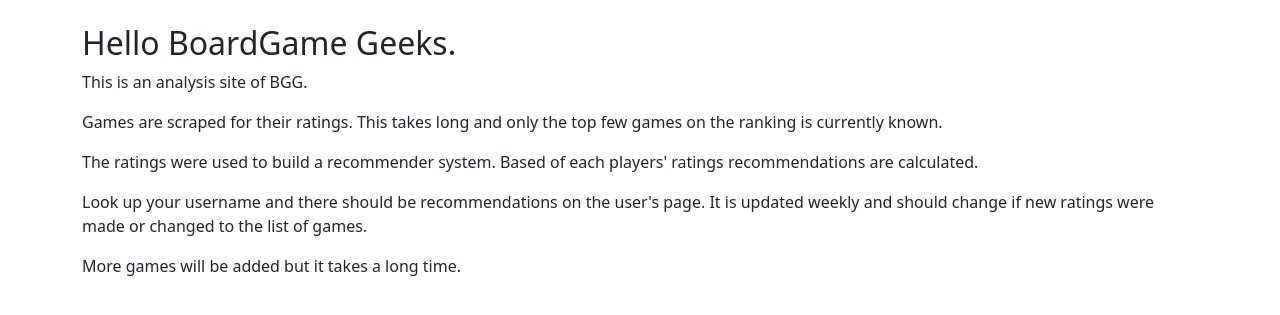
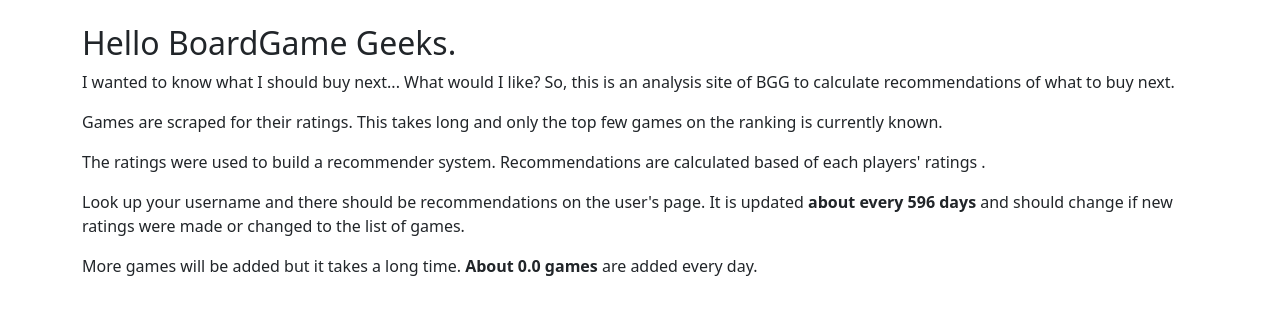
Before and after one commit to Tjorriemorrie/bggd, a Django app: page /about/ in a window 1280 px wide. Shown: the part 56-371 px from the top of the page. Run offline with Django 3.2, Linux system fonts and the light colour scheme; tables that the repository leaves empty hold one stand-in row (values such as "Sample post"); some libraries are stand-ins or nearby versions.

Commit message:
Site views updated

```diff
--- a/bgg/settings.py
+++ b/bgg/settings.py
@@ -45,6 +45,7 @@ INSTALLED_APPS = [
     'django.contrib.sessions',
     'django.contrib.messages',
     'django.contrib.staticfiles',
+    'django.contrib.humanize',
 
     'main.apps.MainConfig',
 ]
@@ -95,7 +96,7 @@ CACHES = {
     'default': {
         'BACKEND': 'django.core.cache.backends.locmem.LocMemCache',
         # 'LOCATION': 'DataFlair',
-        'TIMEOUT': 60 * 60 * 24
+        'TIMEOUT': DEBUG and 1 or 60 * 60 * 24
     }
 }
 
--- a/main/models.py
+++ b/main/models.py
@@ -109,7 +109,7 @@ class Player(models.Model):
 
 
 class Day(models.Model):
-    day = models.DateField()
+    day = models.DateField(db_index=True)
 
     reviews_cnt = models.IntegerField()
     reviews_avg = models.FloatField()
@@ -146,7 +146,7 @@ class Review(models.Model):
         GameDay, null=True, on_delete=models.SET_NULL, related_name='reviews')
 
     bgg_id = models.PositiveIntegerField(db_index=True)
-    rating = models.FloatField()
+    rating = models.FloatField(db_index=True)
     comment = models.CharField(max_length=256, null=True)
     reviewed_at = models.DateTimeField(db_index=True)
 
--- a/main/static/main/css/main.css
+++ b/main/static/main/css/main.css
@@ -0,0 +1,9 @@
+.card-img-top {
+    width: 100%;
+    height: 20vh;
+    object-fit: cover;
+}
+
+.card-img-top-4 {
+    height: 30vh;
+}
--- a/main/templates/main/about.html
+++ b/main/templates/main/about.html
@@ -9,15 +9,19 @@
     <div class="row">
       <div class="col">
         <h2>Hello BoardGame Geeks.</h2>
-        <p>This is an analysis site of BGG.</p>
+        <p>I wanted to know what I should buy next... What would I like? So, this is
+          an analysis site of BGG to calculate recommendations of what to buy next.</p>
         <p>Games are scraped for their ratings. This takes long and only
           the top few games on the ranking is currently known.</p>
-        <p>The ratings were used to build a recommender system. Based of each
-          players' ratings recommendations are calculated.</p>
+        <p>The ratings were used to build a recommender system.
+          Recommendations are calculated based of each players' ratings .</p>
         <p>Look up your username and there should be recommendations
-          on the user's page. It is updated weekly and should change
-          if new ratings were made or changed to the list of games.</p>
-        <p>More games will be added but it takes a long time.</p>
+          on the user's page. It is updated <strong>about every {{ player_turnover }}
+            days</strong> and should change if new ratings were made or changed to the
+          list of games.</p>
+        <p>More games will be added but it takes a long time.
+          <strong>About {{ game_added|floatformat }}
+            games</strong> are added every day.</p>
       </div>
     </div>
   </div>
--- a/main/templates/main/base.html
+++ b/main/templates/main/base.html
@@ -8,6 +8,7 @@
     <link rel="icon" href="{% static 'main/favicon.ico' %}">
     <link href="{% static 'main/bootstrap-5.1.0-dist/css/bootstrap.min.css' %}" rel="stylesheet"/>
     <link href="{% static 'main/bootstrap-icons-1.5.0/bootstrap-icons.css' %}" rel="stylesheet"/>
+    <link href="{% static 'main/css/main.css' %}" rel="stylesheet"/>
     <script src="{% static 'main/bootstrap-5.1.0-dist/js/bootstrap.min.js' %}" type="text/javascript"></script>
 </head>
 <body>
--- a/main/templates/main/game_list.html
+++ b/main/templates/main/game_list.html
@@ -1,4 +1,5 @@
 {% extends 'main/base.html' %}
+{% load humanize %}
 {% load params %}
 
 {% block content %}
@@ -19,7 +20,7 @@
     <div class="row">
       <div class="col">
         <p>
-          {{ paginator.count }} results
+          {{ paginator.count|intcomma }} results
           {% if s %}
             <small>(<a href="?{% drop_param 's' %}">clear</a>)</small>
           {% endif %}
@@ -102,7 +103,7 @@
               </a>
             </td>
             <td>{{ game.year }}</td>
-            <td>{% if game.review_cnt %}{{ game.reviews_cnt }}{% endif %}</td>
+            <td>{% if game.review_cnt %}{{ game.reviews_cnt|intcomma }}{% endif %}</td>
           </tr>
         {% endfor %}
         </tbody>
--- a/main/templates/main/player_list.html
+++ b/main/templates/main/player_list.html
@@ -1,4 +1,5 @@
 {% extends 'main/base.html' %}
+{% load humanize %}
 {% load params %}
 
 {% block content %}
@@ -20,7 +21,7 @@
     <div class="row">
       <div class="col">
         <p>
-          {{ paginator.count }} results
+          {{ paginator.count|intcomma }} results
           {% if s %}
             <small>(<a href="?{% drop_param 's' %}">clear</a>)</small>
           {% endif %}
@@ -75,7 +76,7 @@
             <td>{{ player.reviews_scr|floatformat }}</td>
             <td><a href="{% url 'player_detail' player.pk %}">{{ player.nick }}</a></td>
             <td>{% if player.name %}{{ player.name }}{% endif %}</td>
-            <td>{{ player.reviews_cnt }}</td>
+            <td>{{ player.reviews_cnt|intcomma }}</td>
             <td>{{ player.geo }}</td>
           </tr>
         {% endfor %}
--- a/main/views.py
+++ b/main/views.py
@@ -1,17 +1,20 @@
 import logging
+from datetime import timedelta
 from operator import attrgetter
 
 import pandas as pd
 import plotly.express as px
 from django.core.cache import cache
-from django.db.models import Q, Count
+from django.db.models import Q, Count, Sum
+from django.db.models.functions import TruncMonth
 from django.shortcuts import render
 from django.utils.decorators import method_decorator
+from django.utils.timezone import now
 from django.views import View
 from django.views.decorators.cache import cache_page
 from django.views.generic import ListView, TemplateView, DetailView
 
-from main.models import Game, Player, Review
+from main.models import Game, Player, Review, Day, GameDay
 
 logger = logging.getLogger(__name__)
 
@@ -19,18 +22,39 @@ logger = logging.getLogger(__name__)
 def home_view(request):
     ctx = cache.get('home_view')
     if not ctx:
+        one_month = now() - timedelta(days=30)
+        gamedays = GameDay.objects.filter(
+            day__day__gte=one_month).values('game').annotate(
+            reviews_sum=Sum('reviews_cnt')).order_by('-reviews_sum')[:10]
+        hotness = [(gd['reviews_sum'], Game.objects.get(id=gd['game']))  for gd in gamedays]
         ctx = {
             'nav': 'home',
             'game_cnt': Game.objects.count(),
             'player_cnt': Player.objects.count(),
             'review_cnt': Review.objects.count(),
+            'hotness': hotness,
         }
         cache.set('home_view', ctx)
     return render(request, 'main/home.html', ctx)
 
 
 def about_view(request):
-    return render(request, 'main/about.html')
+    ctx = cache.get('about_view')
+    if not ctx:
+        # player updated
+        oldest_updated_review = Review.objects.order_by('updated_at').first()
+        player_turnover = (now() - oldest_updated_review.updated_at).days
+        # game added
+        first_game = Game.objects.order_by('created_at').first()
+        total_games = Game.objects.count()
+        game_days = (now() - first_game.created_at).days
+        game_added = total_games / game_days
+        ctx = {
+            'player_turnover': player_turnover,
+            'game_added': game_added,
+        }
+        cache.set('about_view', ctx)
+    return render(request, 'main/about.html', context=ctx)
 
 
 class ViewError(Exception):
@@ -95,16 +119,30 @@ class GameDetailView(DetailView):
 
     def get_context_data(self, **kwargs):
         ctx = super().get_context_data(**kwargs)
+
+        # prev and next
         ctx['prev'] = Game.objects.filter(
             rating__gt=self.object.rating).order_by('rating', '-rank').first()
         ctx['next'] = Game.objects.filter(
             rating__lt=self.object.rating).order_by('-rating', 'rank').first()
+
+        # graph histogram
         histogram = self.object.reviews.values('rating')
         df = pd.DataFrame(list(histogram))
         fig = px.box(df, y='rating')
         fig.update_yaxes(tick0=1, dtick=1)
-        # fig = px.histogram(df, x='rating', range_x=(1, 10))
         ctx['rating_graph'] = fig.to_html(full_html=False)
+
+        # graph daily
+        day_data = self.object.gamedays.annotate(
+            month=TruncMonth('day__day')).values('month').annotate(
+            cnt=Count('id')).values('month', 'cnt')
+        day_df = pd.DataFrame([
+            {'Month': d['month'], 'Ratings': d['cnt']}
+            for d in day_data])
+        day_fig = px.bar(day_df, x='Month', y='Ratings', title='Ratings per month')
+        ctx['day_graph'] = day_fig.to_html(full_html=False)
+
         return ctx
 
 
@@ -159,20 +197,21 @@ class ReviewView(TemplateView, CachedDispatch):
             cnt=Count('rating'))
         df_rating = pd.DataFrame(list(histogram))
         fig_rating = px.histogram(
-            df_rating, x='rating', y='cnt', histfunc='sum', range_x=(0, 10))
+            df_rating, x='rating', y='cnt', histfunc='sum', range_x=(0, 10),
+            labels={'rating': 'Rating value', 'cnt': 'count'},
+            title='Histogram of ratings')
         fig_rating.update_traces(nbinsx=20, autobinx=False)
         data['graph_rating'] = fig_rating.to_html(full_html=False)
 
-        # ratings per day graph
-        # per_day = Review.objects \
-        #     .annotate(day=TruncDay('reviewed_at')).values('day') \
-        #     .annotate(cnt=Count('id')) \
-        #     .values('day', 'cnt')
-        # df_day = pd.DataFrame(list(per_day))
-        # df_day['day'] = pd.to_datetime(df_day['day'], infer_datetime_format=True)
-        # fig_day = px.histogram(
-        #     df_day, x='day', y='cnt', histfunc='sum')
-        # fig_day.update_traces(xbins_size="M1")
-        # data['graph_day'] = fig_day.to_html(full_html=False)
+        # graph of daily ratings
+        days = Day.objects.order_by('-day').all()[:30]
+        data_day = [
+            {'Date': d.day, 'Ratings': d.reviews_cnt}
+            for d in days]
+        df = pd.DataFrame(data_day)
+        fig_day = px.bar(
+            df, x="Date", y="Ratings", labels={'Ratings': '# of ratings'},
+            title='Ratings past ~month')
+        data['graph_day'] = fig_day.to_html(full_html=False)
 
         return data
```
Also changed, not shown: fabfile.py (+4 -4 lines), main/templates/main/game_detail.html (+15 -2 lines), main/templates/main/home.html (+49 -3 lines), main/templates/main/reviews.html (+11 -1 lines), main/migrations/0010_alter_day_day.py (added), main/migrations/0011_alter_review_rating.py (added).
